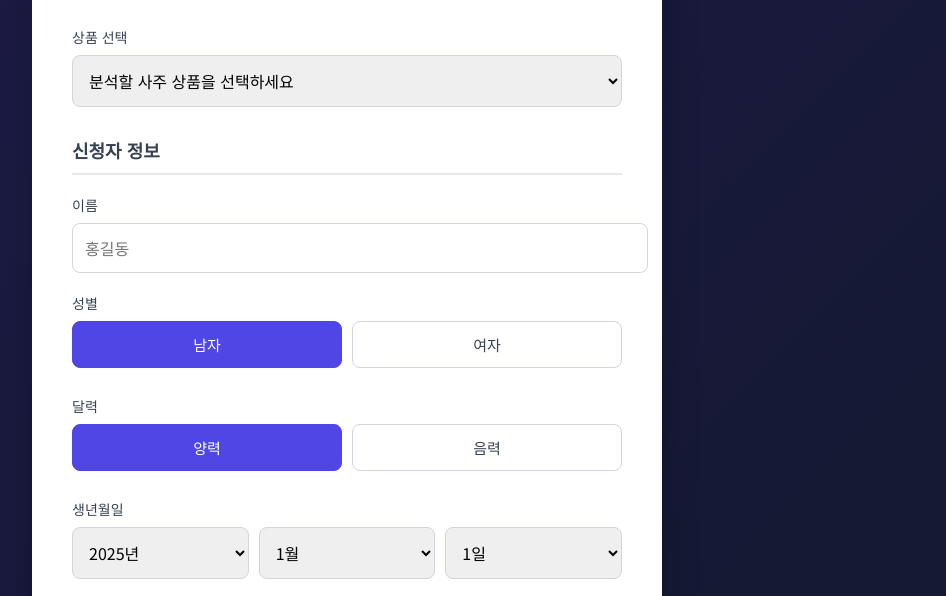
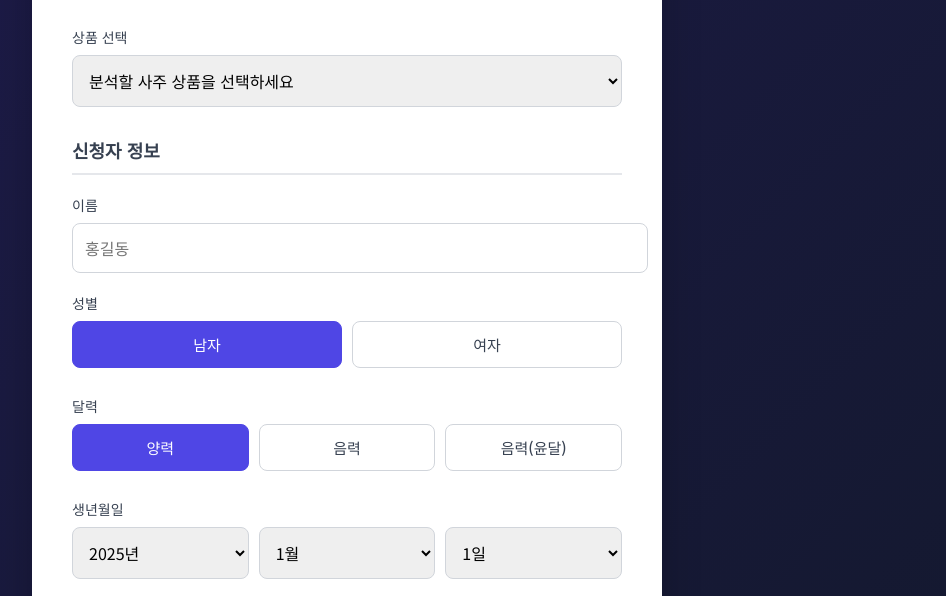
Before and after one commit to easysajusaju-dev/easysaju, a plain HTML site: page index.html in a window 1280 px wide. Shown: the part 149-745 px from the top of the page, without its empty margins (293-1239 px from the left). Drawn offline with Linux system fonts and the light colour scheme.

Commit message:
Update index.html

```diff
--- a/index.html
+++ b/index.html
@@ -101,7 +101,8 @@
         <div class="header"><h1>운명 보고서 신청하기</h1><p>궁금한 운세를 선택하고 정보를 입력해주세요.</p></div>
         <form id="saju-form">
             <div class="form-group"><label for="product-select">상품 선택</label><select id="product-select" required><option value="" disabled selected>분석할 사주 상품을 선택하세요</option><option value="life_package" data-type="1">인생 사주 (1인)</option><option value="love_package" data-type="2">연애/궁합 (2인)</option><option value="reunion_package" data-type="2">재회운 (2인)</option></select></div>
-            <div id="applicant-info-section"><h2 class="section-title">신청자 정보</h2><div class="form-group"><label for="applicant-name">이름</label><input type="text" id="applicant-name" placeholder="홍길동" required></div><div class="form-group"><label>성별</label><div class="styled-radio-group"><input type="radio" id="applicant-male" name="applicant-gender" value="male" checked><label for="applicant-male">남자</label><input type="radio" id="applicant-female" name="applicant-gender" value="female"><label for="applicant-female">여자</label></div></div><div class="form-group"><label>달력</label><div class="styled-radio-group"><input type="radio" id="applicant-solar" name="applicant-calendar" value="solar" checked><label for="applicant-solar">양력</label><input type="radio" id="applicant-lunar" name="applicant-calendar" value="lunar"><label for="applicant-lunar">음력</label></div></div><div class="form-group"><label>생년월일</label><div class="input-group"><select id="applicant-year" required></select><select id="applicant-month" required></select><select id="applicant-day" required></select></div></div><div class="form-group"><label>태어난 시</label><div class="input-group"><select id="applicant-hour" required></select><select id="applicant-minute" required></select></div></div></div>
+            <div id="applicant-info-section"><h2 class="section-title">신청자 정보</h2><div class="form-group"><label for="applicant-name">이름</label><input type="text" id="applicant-name" placeholder="홍길동" required></div><div class="form-group"><label>성별</label><div class="styled-radio-group"><input type="radio" id="applicant-male" name="applicant-gender" value="male" checked><label for="applicant-male">남자</label><input type="radio" id="applicant-female" name="applicant-gender" value="female"><label for="applicant-female">여자</label></div></div><div class="form-group"><label>달력</label><div class="styled-radio-group"><input type="radio" id="applicant-solar" name="applicant-calendar" value="solar" checked><label for="applicant-solar">양력</label><input type="radio" id="applicant-lunar" name="applicant-calendar" value="lunar"><label for="applicant-lunar">음력</label> <input type="radio" id="applicant-lunar-leap" name="applicant-calendar" value="lunar_leap">
+        <label for="applicant-lunar-leap">음력(윤달)</label></div></div><div class="form-group"><label>생년월일</label><div class="input-group"><select id="applicant-year" required></select><select id="applicant-month" required></select><select id="applicant-day" required></select></div></div><div class="form-group"><label>태어난 시</label><div class="input-group"><select id="applicant-hour" required></select><select id="applicant-minute" required></select></div></div></div>
             <div id="partner-info-section"><h2 class="section-title">상대방 정보</h2><div class="form-group"><label for="partner-name">이름</label><input type="text" id="partner-name" placeholder="성춘향"></div><div class="form-group"><label>성별</label><div class="styled-radio-group"><input type="radio" id="partner-male" name="partner-gender" value="male" checked><label for="partner-male">남자</label><input type="radio" id="partner-female" name="partner-gender" value="female"><label for="partner-female">여자</label></div></div><div class="form-group"><label>달력</label><div class="styled-radio-group"><input type="radio" id="partner-solar" name="partner-calendar" value="solar" checked><label for="partner-solar">양력</label><input type="radio" id="partner-lunar" name="partner-calendar" value="lunar"><label for="partner-lunar">음력</label></div></div><div class="form-group"><label>생년월일</label><div class="input-group"><select id="partner-year"></select><select id="partner-month"></select><select id="partner-day"></select></div></div><div class="form-group"><label>태어난 시</label><div class="input-group"><select id="partner-hour"></select><select id="partner-minute"></select></div></div></div>
             <h2 class="section-title">결과 수신 정보</h2>
             <div class="form-group"><label for="phone">연락처 ('-' 없이 숫자만 입력)</label><input type="tel" id="phone" placeholder="01012345678" required></div>
```
